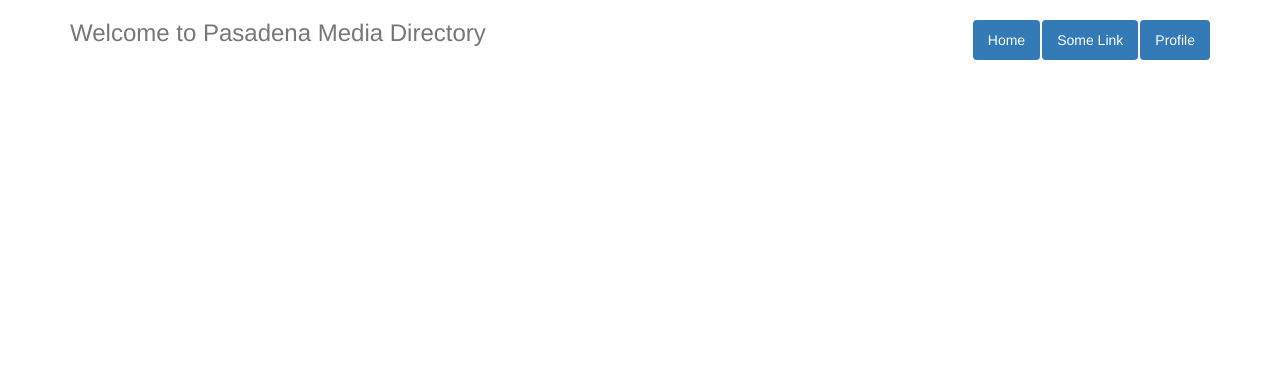
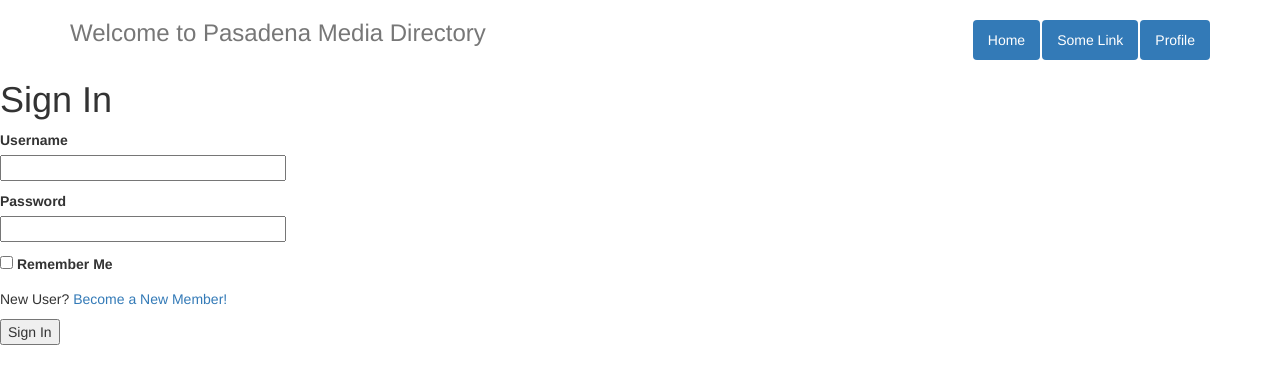
Before and after one commit to helenawu1998/pasadena-media, a Flask app: page /login in a window 1280 px wide. Shown: the top 384 px of the page. Run offline with Flask 2, Linux system fonts and the light colour scheme; some libraries are stand-ins or nearby versions.

Commit message:
Add barebones login page

```diff
--- /dev/null
+++ b/app/modules/login/helpers.py
@@ -0,0 +1,12 @@
+import flask
+
+from flask_wtf import FlaskForm
+from wtforms import StringField, PasswordField, BooleanField, SubmitField
+from wtforms.validators import DataRequired
+
+# Credit to  https://blog.miguelgrinberg.com/post/the-flask-mega-tutorial-part-iii-web-forms
+class LoginForm(FlaskForm):
+    username = StringField('Username', validators=[DataRequired()])
+    password = PasswordField('Password', validators=[DataRequired()])
+    remember_me = BooleanField('Remember Me')
+    submit = SubmitField('Sign In')
--- a/app/modules/login/routes.py
+++ b/app/modules/login/routes.py
@@ -1,7 +1,9 @@
 import flask
 from app.modules.login import blueprint
+from app.modules.login.helpers import LoginForm
 
 @blueprint.route("/login")
 def login():
     # Check login authorization
-    return flask.render_template("login.html")
+    form = LoginForm()
+    return flask.render_template("login.html", title="Sign In", form=form)
--- a/app/modules/login/templates/login.html
+++ b/app/modules/login/templates/login.html
@@ -4,4 +4,19 @@
 {{ super() }}
 {% endblock %}
 {% block page %}
+    <h1>Sign In</h1>
+    <form action="" method="post" novalidate>
+        {{ form.hidden_tag() }}
+        <p>
+            {{ form.username.label }}<br>
+            {{ form.username(size=32) }}
+        </p>
+        <p>
+            {{ form.password.label }}<br>
+            {{ form.password(size=32) }}
+        </p>
+        <p>{{ form.remember_me() }} {{ form.remember_me.label }}</p>
+        <p>New User? <a href="https://www.pasadenamedia.org/become-a-member/">Become a New Member!</a></p>
+        <p>{{ form.submit() }}</p>
+    </form>
 {% endblock %}
```
